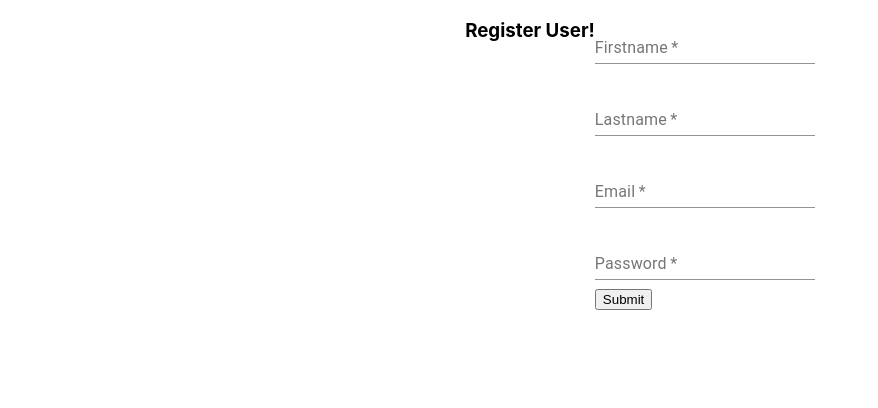
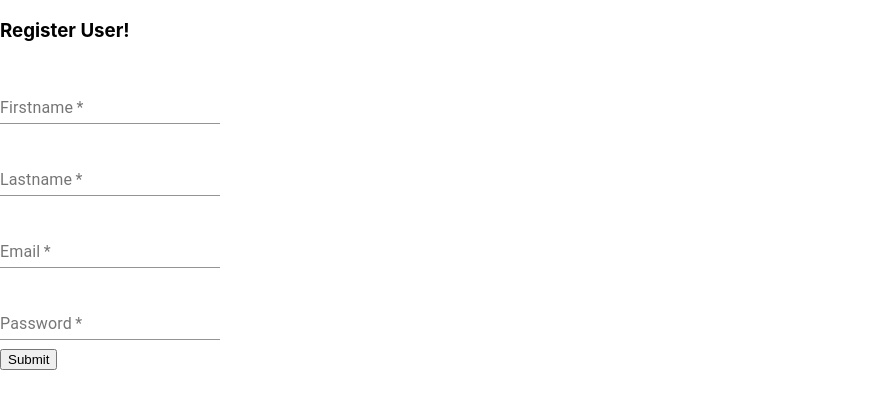
Before and after one commit to emmaweberyd/kwote, a React (Create React App) app in the folder frontend/: page /register in a window 1280 px wide. Shown: the top 408 px of the page, without its empty margins (0-878 px from the left). Built offline with nearby package versions, Linux system fonts and the light colour scheme.

Commit message:
feat: add bootstrap and divide register page in rows and cols

```diff
--- a/frontend/package.json
+++ b/frontend/package.json
@@ -5,8 +5,10 @@
   "dependencies": {
     "@material-ui/core": "^4.5.2",
     "axios": "^0.19.0",
+    "bootstrap": "^4.3.1",
     "material-ui": "^0.20.2",
     "react": "^16.9.0",
+    "react-bootstrap": "^1.0.0-beta.14",
     "react-dom": "^16.9.0",
     "react-router-dom": "^5.1.2",
     "react-scripts": "3.1.1"
--- a/frontend/src/components/register-user.component.js
+++ b/frontend/src/components/register-user.component.js
@@ -1,5 +1,8 @@
 import React, { Component } from 'react';
-import { TextField } from '@material-ui/core';
+import TextField from '@material-ui/core/TextField';
+import Container from 'react-bootstrap/Container';
+import Row from 'react-bootstrap/Row';
+import Col from 'react-bootstrap/Col';
 import axios from 'axios';
 
 export default class RegisterUser extends Component {
@@ -64,8 +67,12 @@ export default class RegisterUser extends Component {
 
     render(){
         return (
-            <div style={{display: 'flex', justifyContent: 'center'}}>
-                <div><h3>Register User!</h3></div>
+            <Container>
+                <Row>
+                    <Col><h3>Register User!</h3></Col>
+                </Row>
+                <Row>
+                    <Col>
                     <form onSubmit={this.onSubmit} autoComplete="off">
                         <div>
                             <TextField
@@ -113,7 +120,9 @@ export default class RegisterUser extends Component {
                             Submit
                         </button>
                     </form>
-            </div>
+                    </Col>
+                </Row>
+           </Container>
         )
     }
 }
```
Also changed, not shown: 1 other file (tests, documents, lock files or other folders). Lines whose indentation alone changed are shown as unchanged.
